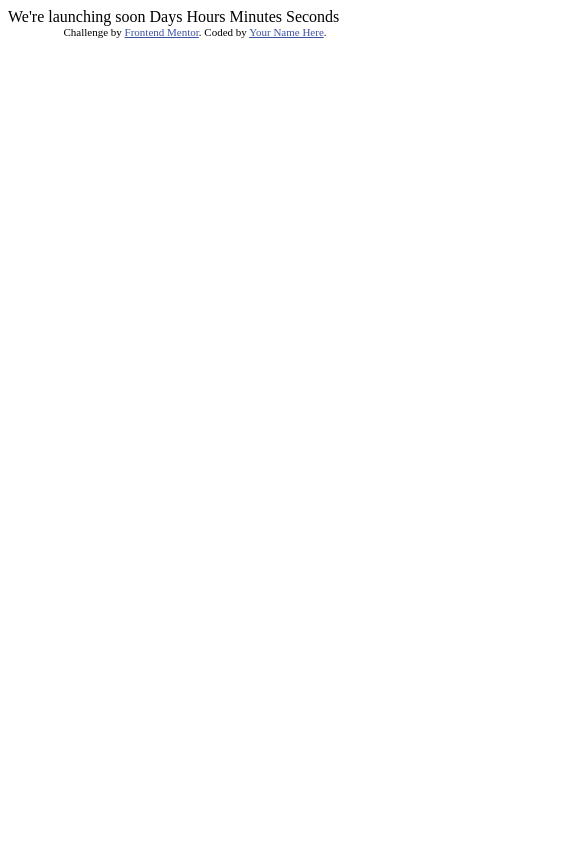
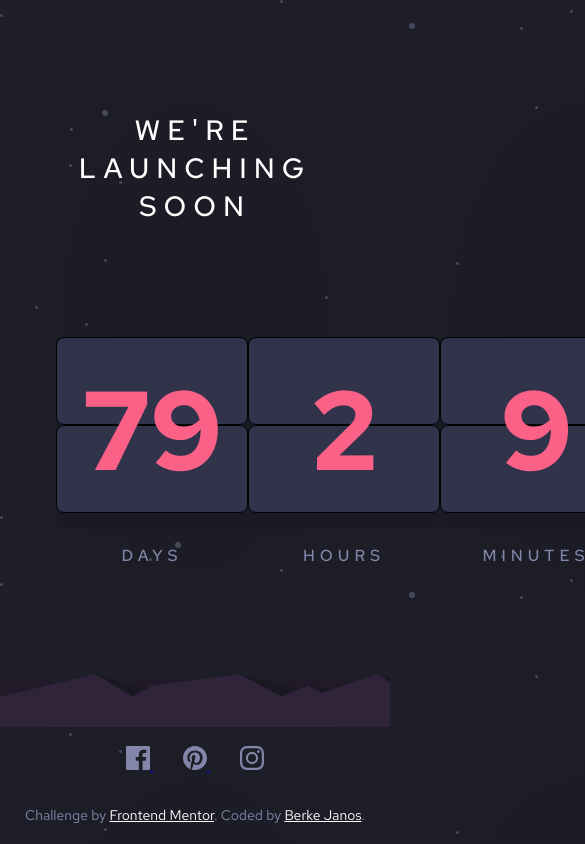
Before and after one commit to BerkeJani/launch-countdown-timer-main, a plain HTML site: page index.html in a window 390 px wide. Shown: the top 844 px of the page, 585 px wide, since content can reach past the window. Drawn offline with Linux system fonts and the light colour scheme.

Commit message:
desktop and mobile view done

```diff
--- /dev/null
+++ b/counter.js
@@ -0,0 +1,27 @@
+let deadline = new Date("aug 31, 2024 15:37:25").getTime();
+
+let x = setInterval(function () {
+
+    let now = new Date().getTime();
+    let t = deadline - now;
+    let days = Math.floor(t / (1000 * 60 * 60 * 24));
+    let hours = Math.floor((t % (1000 * 60 * 60 * 24)) / (1000 * 60 * 60));
+    let minutes = Math.floor((t % (1000 * 60 * 60)) / (1000 * 60));
+    let seconds = Math.floor((t % (1000 * 60)) / 1000);
+
+    if (t < 0) {
+        clearInterval(x);
+        document.getElementById("welcome-message").innerHTML = "We have already launched";
+        document.getElementById("days-value").innerHTML = 0;
+        document.getElementById("hours-value").innerHTML = 0;
+        document.getElementById("minutes-value").innerHTML = 0;
+        document.getElementById("seconds-value").innerHTML = 0;
+
+    } else {
+        document.getElementById("days-value").innerHTML = days;
+        document.getElementById("hours-value").innerHTML = hours;
+        document.getElementById("minutes-value").innerHTML = minutes;
+        document.getElementById("seconds-value").innerHTML = seconds;
+    }
+
+}, 1000);
--- a/index.html
+++ b/index.html
@@ -1,31 +1,98 @@
 <!DOCTYPE html>
 <html lang="en">
+
 <head>
   <meta charset="UTF-8">
-  <meta name="viewport" content="width=device-width, initial-scale=1.0"> <!-- displays site properly based on user's device -->
+  <meta name="viewport" content="width=device-width, initial-scale=1.0">
+  <!-- displays site properly based on user's device -->
 
   <link rel="icon" type="image/png" sizes="32x32" href="./images/favicon-32x32.png">
+  <link rel="stylesheet" href="./styles.css">
+  <script src="counter.js" defer></script>
 
   <title>Frontend Mentor | Launch countdown timer</title>
+</head>
 
-  <!-- Feel free to remove these styles or customise in your own stylesheet 👍 -->
-  <style>
-    .attribution { font-size: 11px; text-align: center; }
-    .attribution a { color: hsl(228, 45%, 44%); }
-  </style>
-</head>
 <body>
+  <main class="main-content">
+    <h1 id="welcome-message" class="welcome-message">
+      We're launching soon
+    </h1>
 
-  We're launching soon
+    <div class="counter-wrapper">
 
+      <div class="c-days counter-item">
+        <div class="timer-value-wrapper">
+          <div class="flip-up"></div>
+          <div class="flip-down"></div>
+          <p id="days-value" class="timer-value">
+            15
+          </p>
+        </div>
+        <p id="days-label" class="timer-label">
           Days
+        </p>
+      </div>
+
+      <div class="c-hours counter-item">
+        <div class="timer-value-wrapper">
+          <div class="flip-up"></div>
+          <div class="flip-down"></div>
+          <p id="hours-value" class="timer-value">
+            0
+          </p>
+        </div>
+        <p id="hours-label" class="timer-label">
           Hours
+        </p>
+      </div>
+
+      <div class="c-minutes counter-item">
+        <div class="timer-value-wrapper">
+          <div class="flip-up"></div>
+          <div class="flip-down"></div>
+          <p id="minutes-value" class="timer-value">
+            45
+          </p>
+        </div>
+        <p id="minutes-label" class="timer-label">
           Minutes
+        </p>
+      </div>
+
+      <div class="c-seconds counter-item">
+        <div class="timer-value-wrapper">
+          <div class="flip-up"></div>
+          <div class="flip-down"></div>
+          <p id="seconds-value" class="timer-value">
+            0
+          </p>
+        </div>
+        <p id="seconds-label" class="timer-label">
           Seconds
+        </p>
+    </div>
+  </main>
 
+  <div class="footer-wrapper">
+    <div class="footer">
+      <div class="sm-icons-wrapper">
+        <a href="https://www.facebook.com/janos.berke.9" class="social-media-link">
+          <img src="./images/icon-facebook.svg" alt="facebook-icon" class="social-icon">
+        </a>
+        <a href="https://hu.pinterest.com/" class="social-media-link">
+          <img src="./images/icon-pinterest.svg" alt="pinterest-icon" class="social-icon">
+        </a>
+        <a href="https://www.instagram.com/janosberke/" class="social-media-link">
+          <img src="./images/icon-instagram.svg" alt="instagram-icon" class="social-icon">
+        </a>
+      </div>
       <div class="attribution">
         Challenge by <a href="https://www.frontendmentor.io?ref=challenge" target="_blank">Frontend Mentor</a>.
-    Coded by <a href="#">Your Name Here</a>.
+        Coded by <a href="https://www.linkedin.com/in/janos-berke5/">Berke Janos</a>.
+      </div>
+    </div>
   </div>
 </body>
+
 </html>
--- /dev/null
+++ b/styles.css
@@ -0,0 +1,219 @@
+@import url('https://fonts.googleapis.com/css2?family=Red+Hat+Text:ital,wght@0,300..700;1,300..700&display=swap');
+
+:root {
+    /* ## Colors */
+    --GrayishBlue: hsl(237, 18%, 59%);
+    --SoftRed: hsl(345, 95%, 68%);
+
+    --White: hsl(0, 0%, 100%);
+    --DarkDesaturatedBlue: hsl(236, 21%, 26%);
+    --DarkBlue: hsl(235, 16%, 14%);
+    --VeryDarkBlue: hsl(234, 17%, 12%);
+}
+
+*, html{
+    box-sizing: border-box;
+}
+
+body {
+    width: 95%;
+    font-family: "Red Hat Text";
+    font-size: 14px;
+    margin: auto;
+    display: flex;
+    justify-content: center;
+    align-items: center;
+    background-image: url('/images/bg-stars.svg'), radial-gradient(var(--VeryDarkBlue), var(--DarkBlue));
+}
+
+.main-content {
+    width: 75%;
+    height: 80vh;
+    display: flex;
+    flex-direction: column;
+    justify-content: center;
+    align-items: center;
+}
+
+.welcome-message {
+    text-transform: uppercase;
+    text-align: center;
+    color: var(--White);
+    letter-spacing: 7px;
+    font-weight: 500;
+    margin-bottom: 7rem;
+}
+
+.counter-wrapper {
+    width: 100%;
+    display: flex;
+    flex-direction: row;
+    justify-content: space-around;
+    align-items: center;
+}
+
+.counter-item {
+    display: flex;
+    flex-direction: column;
+    justify-content: center;
+    align-items: center;
+    position: relative;
+    z-index: 1;
+}
+
+.timer-value-wrapper {
+    height: 12rem;
+    width: 12rem;
+    background-color: var(--VeryDarkBlue);
+    border-radius: .5rem;
+    z-index: 1;
+}
+
+.timer-value {
+    color: var(--SoftRed);
+    font-size: 7rem;
+    font-weight: 700;
+    text-shadow: 2px 2px 2px 2px rgba(0, 0, 0, 0.5);
+    height: 11rem;
+    width: 11.5rem;
+    margin: 5px;
+    border-radius: .5rem;
+    display: flex;
+    flex-direction: column;
+    justify-content: center;
+    align-items: center;
+    z-index: 100;
+}
+
+.flip-up {
+    position: absolute;
+    top: 0;
+    height: 5.5rem;
+    width: 12rem;
+    background-color: var(--DarkDesaturatedBlue);
+    opacity: 90%;
+    border-radius: .5rem;
+    z-index: -1;
+    border: 1px solid black;
+}
+
+.flip-down {
+    position: absolute;
+    top: 5.5rem;
+    height: 5.5rem;
+    width: 12rem;
+    background-color: var(--DarkDesaturatedBlue);
+    opacity: 90%;
+    border-radius: .5rem;
+    border: 1px solid black;
+    z-index: -1;
+}
+
+.timer-label {
+    color: var(--GrayishBlue);
+    font-size: 1rem;
+    text-transform: uppercase;
+    font-weight: 500;
+    letter-spacing: 5px;
+}
+
+.footer-wrapper {
+    position: fixed;
+    bottom: 0px;
+    width: 100%;
+    height: 170px;
+    padding-bottom: 10px;
+    background-image: url('./images/pattern-hills.svg');
+    background-size: 100% auto;
+    background-repeat: no-repeat;
+}
+
+.footer {
+    width: 100%;
+    position: fixed;
+    bottom: 0px;
+    text-align: center;
+    padding-bottom: 20px;
+}
+
+.sm-icons-wrapper {
+    margin-bottom: 2rem;
+}
+
+.sm-icons-wrapper a {
+    margin-left: 15px;
+    margin-right: 15px;
+}
+
+.social-icon:hover {
+    filter: invert(57%) sepia(27%) saturate(5240%) hue-rotate(311deg) brightness(102%) contrast(97%);
+
+}
+
+.attribution {
+    color: var(--GrayishBlue);
+}
+
+.attribution a {
+    color: var(--White);
+}
+
+@media only screen and (max-width:375px) {
+    .main-content {
+        width: 95%;
+        height: 80vh;
+    }
+
+    .welcome-message{
+        font-size: 1.2rem;
+        text-align: center;
+        margin-bottom: 3rem;
+    }
+
+    .counter-wrapper{
+        width: ;
+    }
+
+    .timer-value-wrapper {
+        height: 4.5rem;
+        width: 4.5rem;
+        display: flex;
+        justify-content: center;
+        align-items: center;
+    }
+
+    .timer-value {
+        font-size: 2.2rem;
+        width: 4rem;
+        height: 4rem;
+    }
+
+    .flip-down, .flip-up{
+        height: 2.1rem;
+        width: 4.5rem;
+        border-radius: .2rem;
+    }
+
+    .flip-down{
+        top: 2.1rem;
+    }
+
+    .timer-label{
+        font-size: .6rem;
+        letter-spacing: 1px;
+    }
+
+    .footer-wrapper{
+        height: 170px;
+        padding-bottom: 0;
+        background-image: url('./images/pattern-hills.svg');
+        background-size: 250% auto;
+        background-position: bottom center;
+        background-repeat: no-repeat;
+    }
+
+    .sm-icons-wrapper {
+        padding-bottom: 15px;
+        margin-bottom: 0;
+    }
+}
```
Lines whose indentation alone changed are shown as unchanged.
